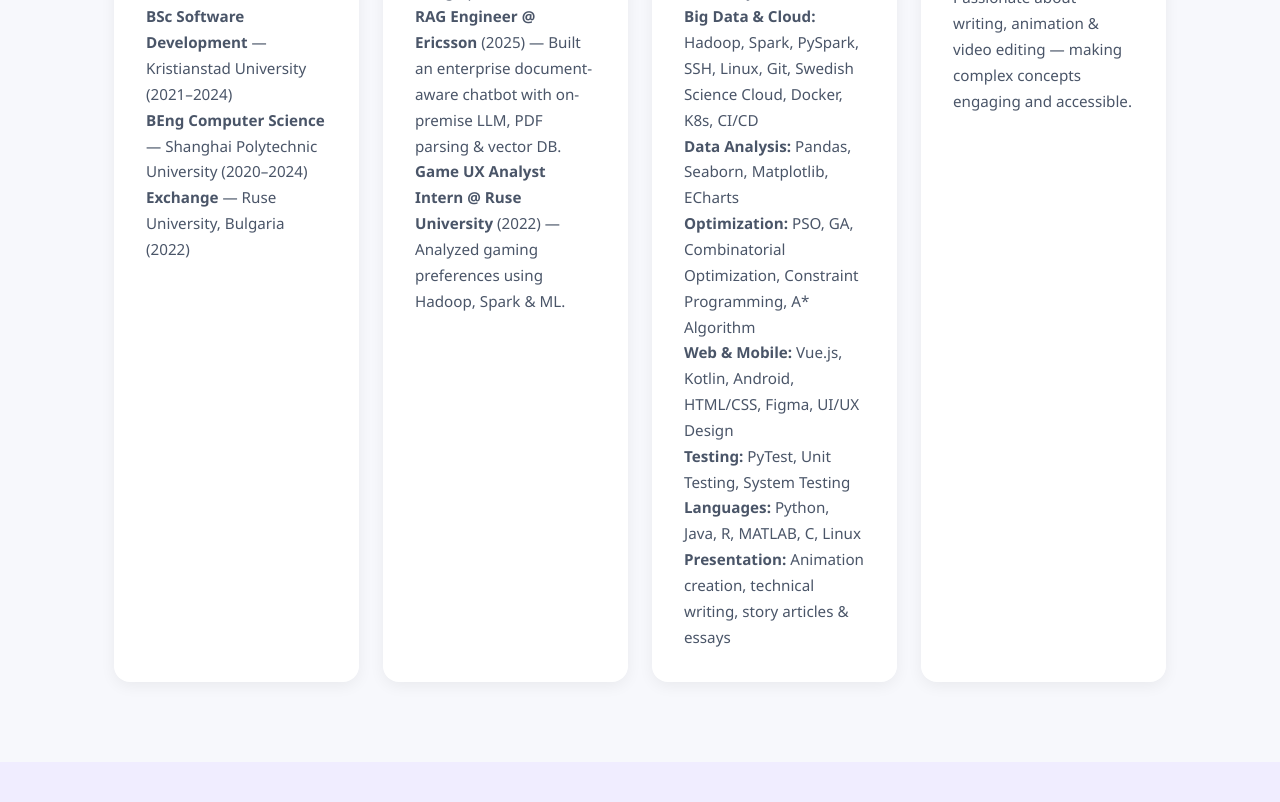
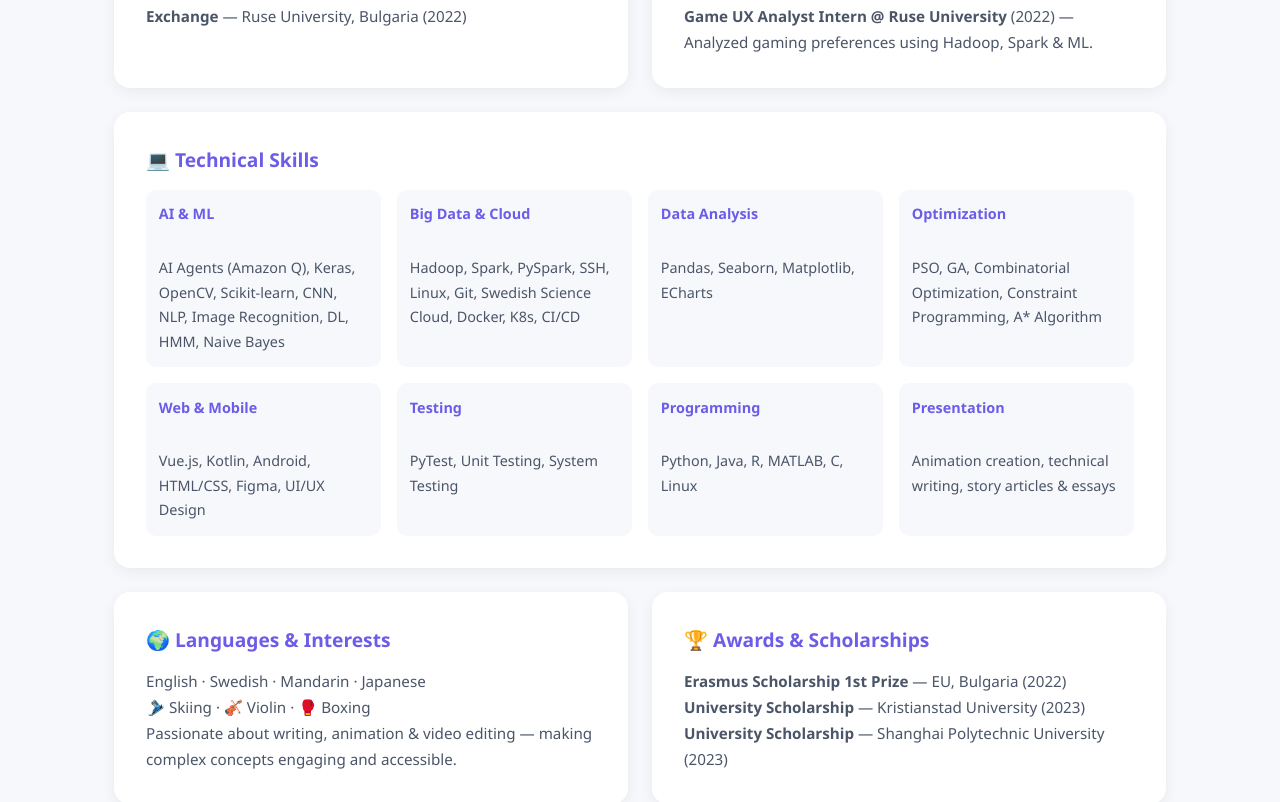
Before and after one commit to Shirely5752/Tangtang-UI, a React (Create React App) app: page /#/ in a window 1280 px wide. Shown: the part 1680-2482 px from the top of the page. Built offline with nearby package versions, Linux system fonts and the light colour scheme.

Commit message:
Redesign About section: 2-col layout, full-width skills grid, add Awards

```diff
--- a/src/components/Content.tsx
+++ b/src/components/Content.tsx
@@ -112,7 +112,7 @@
       {/* About */}
       <section id="about" className="section">
         <h2 className="section__title">✨ About Me</h2>
-        <div className="about-grid">
+        <div className="about-grid about-grid--2col">
           <div className="card">
             <h3>🎓 Education</h3>
             <p>
@@ -131,25 +131,35 @@
               <strong>Game UX Analyst Intern @ Ruse University</strong> (2022) — Analyzed gaming preferences using Hadoop, Spark & ML.
             </p>
           </div>
-          <div className="card">
-            <h3>💻 Technical Skills</h3>
-            <p>
-              <strong>AI & ML:</strong> AI Agents (Amazon Q), Keras, OpenCV, Scikit-learn, CNN, NLP, Image Recognition, DL, HMM, Naive Bayes<br />
-              <strong>Big Data & Cloud:</strong> Hadoop, Spark, PySpark, SSH, Linux, Git, Swedish Science Cloud, Docker, K8s, CI/CD<br />
-              <strong>Data Analysis:</strong> Pandas, Seaborn, Matplotlib, ECharts<br />
-              <strong>Optimization:</strong> PSO, GA, Combinatorial Optimization, Constraint Programming, A* Algorithm<br />
-              <strong>Web & Mobile:</strong> Vue.js, Kotlin, Android, HTML/CSS, Figma, UI/UX Design<br />
-              <strong>Testing:</strong> PyTest, Unit Testing, System Testing<br />
-              <strong>Languages:</strong> Python, Java, R, MATLAB, C, Linux<br />
-              <strong>Presentation:</strong> Animation creation, technical writing, story articles & essays
-            </p>
+        </div>
+        <div className="card card--wide">
+          <h3>💻 Technical Skills</h3>
+          <div className="skills-grid">
+            <div><strong>AI & ML</strong><br />AI Agents (Amazon Q), Keras, OpenCV, Scikit-learn, CNN, NLP, Image Recognition, DL, HMM, Naive Bayes</div>
+            <div><strong>Big Data & Cloud</strong><br />Hadoop, Spark, PySpark, SSH, Linux, Git, Swedish Science Cloud, Docker, K8s, CI/CD</div>
+            <div><strong>Data Analysis</strong><br />Pandas, Seaborn, Matplotlib, ECharts</div>
+            <div><strong>Optimization</strong><br />PSO, GA, Combinatorial Optimization, Constraint Programming, A* Algorithm</div>
+            <div><strong>Web & Mobile</strong><br />Vue.js, Kotlin, Android, HTML/CSS, Figma, UI/UX Design</div>
+            <div><strong>Testing</strong><br />PyTest, Unit Testing, System Testing</div>
+            <div><strong>Programming</strong><br />Python, Java, R, MATLAB, C, Linux</div>
+            <div><strong>Presentation</strong><br />Animation creation, technical writing, story articles & essays</div>
           </div>
+        </div>
+        <div className="about-grid about-grid--2col">
           <div className="card">
             <h3>🌍 Languages & Interests</h3>
             <p>
               English · Swedish · Mandarin · Japanese<br />
               🎿 Skiing · 🎻 Violin · 🥊 Boxing<br />
               Passionate about writing, animation & video editing — making complex concepts engaging and accessible.
+            </p>
+          </div>
+          <div className="card">
+            <h3>🏆 Awards & Scholarships</h3>
+            <p>
+              <strong>Erasmus Scholarship 1st Prize</strong> — EU, Bulgaria (2022)<br />
+              <strong>University Scholarship</strong> — Kristianstad University (2023)<br />
+              <strong>University Scholarship</strong> — Shanghai Polytechnic University (2023)
             </p>
           </div>
         </div>
--- a/src/styles/style.css
+++ b/src/styles/style.css
@@ -116,15 +116,28 @@
   display: grid; grid-template-columns: repeat(auto-fit, minmax(240px, 1fr));
   gap: 1.5rem;
 }
+.about-grid--2col {
+  grid-template-columns: repeat(2, 1fr);
+}
 
 .card {
   background: #fff; border-radius: 16px; padding: 2rem;
   box-shadow: 0 4px 15px rgba(0,0,0,0.06);
   transition: transform 0.3s, box-shadow 0.3s;
 }
+.card--wide {
+  margin: 1.5rem 0;
+}
 .card:hover { transform: translateY(-4px); box-shadow: 0 8px 30px rgba(0,0,0,0.1); }
 .card h3 { font-size: 1.2rem; margin-bottom: 0.8rem; color: #6c5ce7; }
 .card p { color: #4a5568; font-size: 0.95rem; }
+
+.skills-grid {
+  display: grid; grid-template-columns: repeat(4, 1fr);
+  gap: 1rem; color: #4a5568; font-size: 0.9rem;
+}
+.skills-grid div { padding: 0.8rem; background: #f7f8fc; border-radius: 10px; }
+.skills-grid strong { color: #6c5ce7; display: block; margin-bottom: 0.3rem; }
 
 .card--project { border-top: 4px solid #6c5ce7; }
 .card__link {
@@ -373,10 +386,6 @@
   .navbar__links--open { display: flex; }
   .hero__text h1 { font-size: 2rem; }
   .hero__text p { font-size: 1rem; }
-  .hero__split {
-    flex-direction: column; text-align: center;
-  }
-  .hero__split .hero__text { text-align: center; }
-  .hero__split .hero__buttons { justify-content: center; }
-  .hero__video { width: 260px; height: 400px; }
+  .about-grid--2col { grid-template-columns: 1fr; }
+  .skills-grid { grid-template-columns: repeat(2, 1fr); }
 }
```
